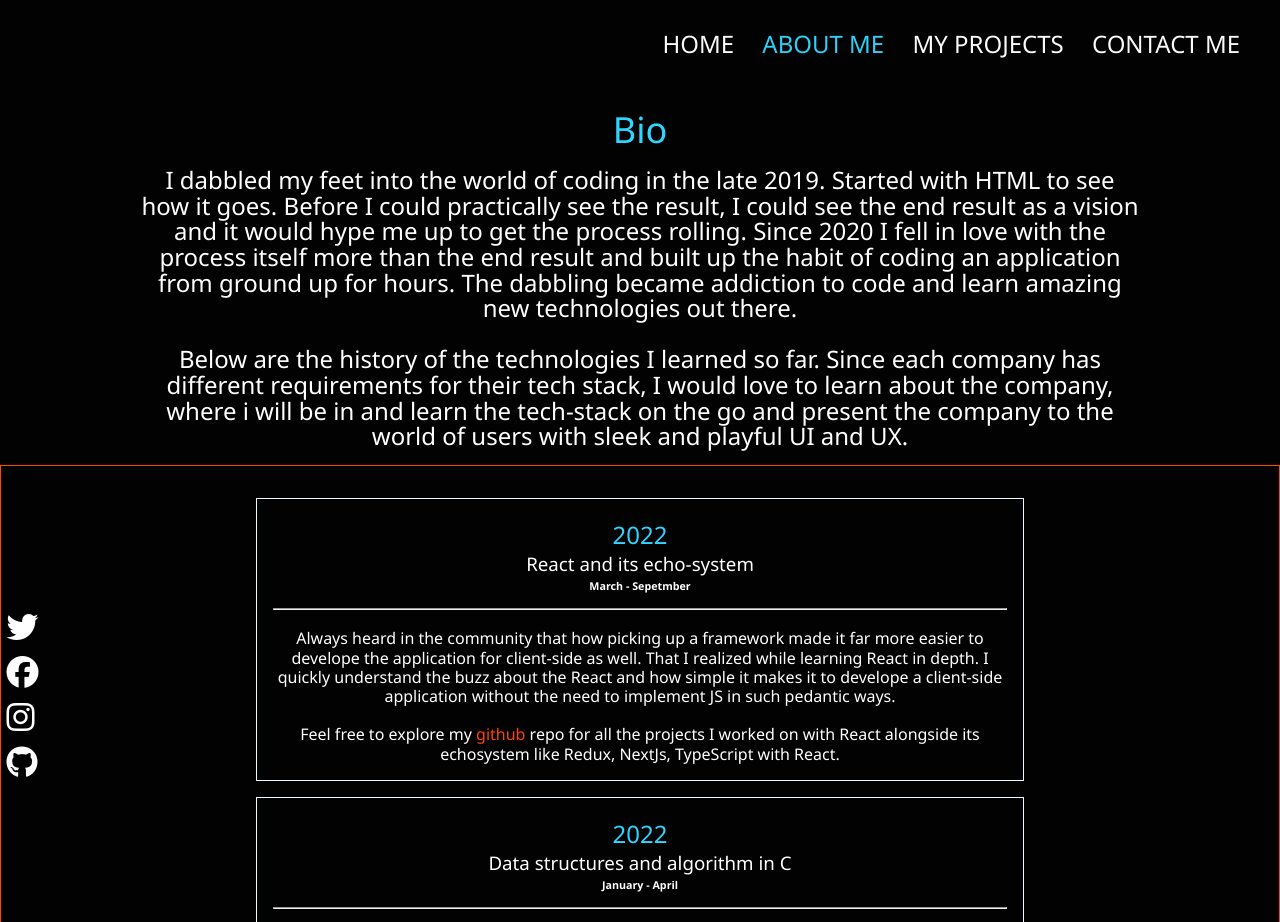
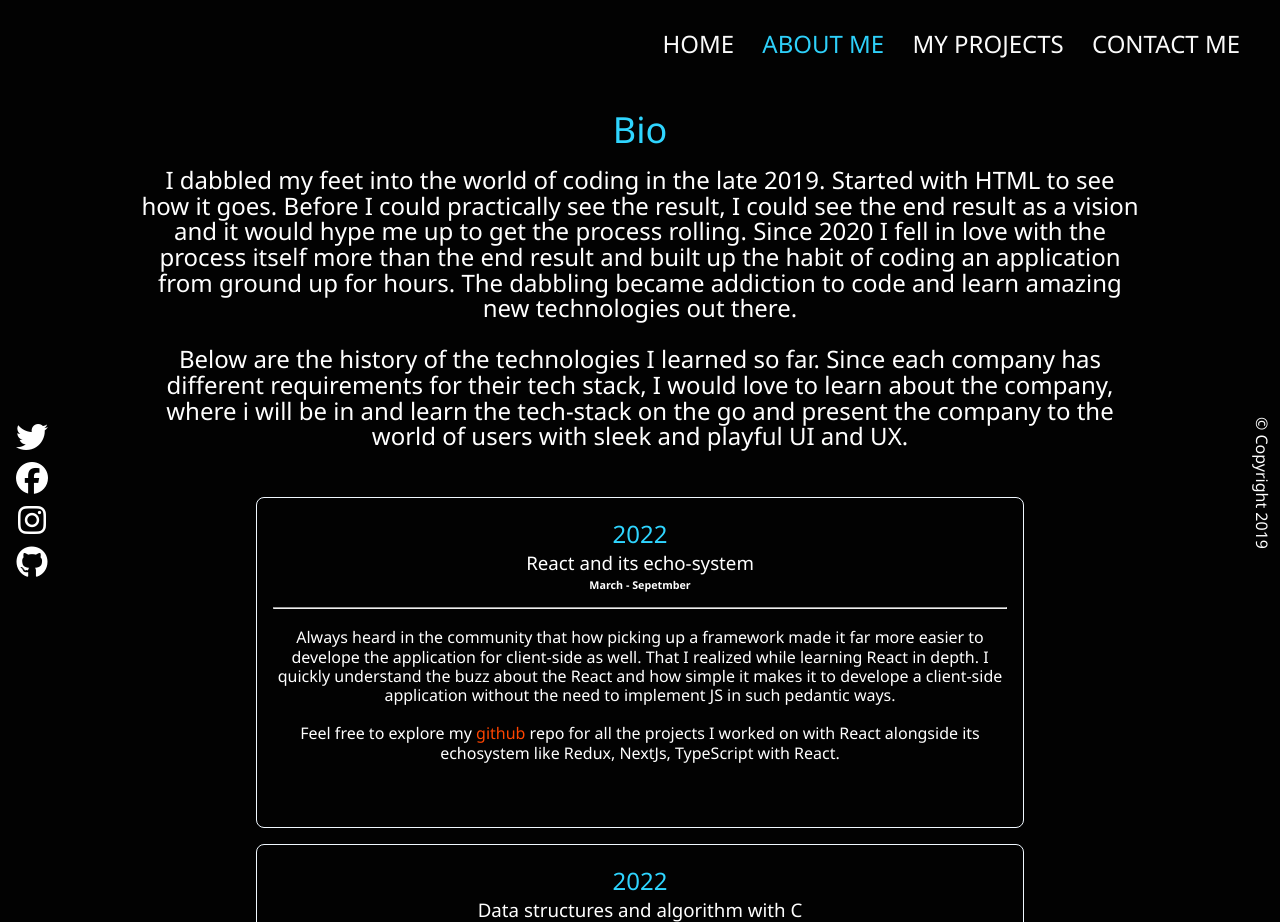
Before and after one commit to NafiurSiddiqui/Nafi-R--v2, a website built with Parcel: page about.html in a window 1280 px wide. Shown: the top 922 px of the page. Built offline with nearby package versions, Linux system fonts and the light colour scheme.

Commit message:
About me: border radius added to the tech-cards

```diff
--- a/about.html
+++ b/about.html
@@ -74,7 +74,7 @@
 
           <div class="about__work-history__tech-cards__card">
 						<h2 class="text-secondary">2022 </h2>
-						<h3>Data structures and algorithm in C</h3>
+						<h3>Data structures and algorithm with C</h3>
             <h6> January - April </h6>
             <hr>
 						<p>
@@ -156,7 +156,9 @@
 
 				</div>
 			</section>
+		</main>
 
+    <footer>
       <div class="social-icons">
         <a href="#!">
           <i class="fab fa-twitter fa-2x"></i>
@@ -172,8 +174,10 @@
         </a>
       </div>
 
-			<footer>&copy; Copyright 2019</footer>
-		</main>
+      <span class="copyright">
+        &copy; Copyright 2019
+      </span>
+    </footer>
 		<!-- font awesome- kit copied  -->
 		<script src="https://kit.fontawesome.com/6d2ea823d0.js"></script>
 		<script src="js/main.js"></script>
--- a/scss/_about.scss
+++ b/scss/_about.scss
@@ -17,7 +17,7 @@
 	}
 
 	&__work-history {
-		border: 1px solid orangered;
+
 		text-align: center;
 		padding: 1rem;
 		@include flex(center, center, column);
@@ -26,10 +26,10 @@
 			width: 60vw;
 
 			&__card {
-				padding: 1rem;
 				border: 1px solid aliceblue;
 				margin: 1rem 0;
-
+				padding: 1rem 1rem 4rem 1rem;
+				border-radius: 8px;
 				h2,
 				h3 {
 					margin: 0.5rem 0;
@@ -38,64 +38,19 @@
 					margin: 0.3rem 0;
 				}
 
-        hr {
-          color: rgba(43, 43, 43, 0.747);
-          margin-top: 1rem;
-        }
+				hr {
+					color: rgba(43, 43, 43, 0.747);
+					margin-top: 1rem;
+				}
 				a {
 					color: orangered;
 				}
 
 				p {
 					line-height: 1.2rem;
-          padding-top: 1.2rem;
+					padding-top: 1.2rem;
 				}
 			}
 		}
 	}
 }
-
-.social-icons {
-	display: flex;
-	flex-direction: column;
-}
-
-// &__bio {
-//   width: 80%;
-//   text-align: center;
-
-//   .text-secondary {
-//     padding-bottom: 1rem;
-//   }
-// }
-
-// .jobs {
-//   width: 60vw;
-//   margin: 2rem auto 0 auto;
-//   display: grid;
-//   grid-template-columns: 1fr;
-//   grid-gap: 2rem;
-
-//   &__job {
-//     background: lighten($primary-color, 10%);
-//     padding: 0.5rem;
-//     border-bottom: 5px solid $secondary-color;
-
-//     h2,
-//     h3 {
-//       margin: 0.5rem 0;
-//     }
-//     h6 {
-//       margin: 0.3rem 0;
-//     }
-//   }
-// }
-
-// .social-icons {
-//   display: flex;
-//   flex-direction: column;
-// }
-
-// footer {
-//   transform: rotate(90deg) translate(-3rem, -5rem);
-// }
--- a/scss/main.scss
+++ b/scss/main.scss
@@ -1,10 +1,10 @@
-@import "config", "home", "menu", "about", "projects", "contact", "responsive";
+@import 'config', 'home', 'menu', 'about', 'projects', 'contact', 'responsive';
 
 body {
 	background: $primary-color;
 	color: set-text-color($primary-color);
 	height: 100vh;
-  font-family: "Segoe UI", Tahoma, Geneva, Verdana, sans-serif;
+	font-family: 'Segoe UI', Tahoma, Geneva, Verdana, sans-serif;
 	line-height: 1;
 }
 
@@ -26,7 +26,6 @@ a {
 header {
 	width: 100%;
 	padding: 3rem;
-
 }
 
 main {
@@ -34,10 +33,7 @@ main {
 	width: 100%;
 
 	.social-icons {
-    position: absolute;
 		bottom: 1rem;
-
-
 
 		a {
 			padding: 0.4rem;
@@ -51,9 +47,25 @@ main {
 }
 
 footer {
+	@include flex(space-between, center, row);
 	font-size: 1rem;
-  right: 1rem;
-  text-align: right;
 	padding: 1rem;
 	color: set-text-color($primary-color);
+	position: fixed;
+	top: 50%;
+	width: 100%;
+	.social-icons {
+		@include flex(center, center, column);
+
+		a {
+			margin: 0.3rem 0;
 		}
+	}
+
+	.copyright {
+		transform: rotate(90deg) translate(-3rem, -5rem);
+		right: 1rem;
+		bottom: -2rem;
+		position: relative;
+	}
+}
```
Also changed, not shown: contact.html (+1 -1 lines), index.html (+5 -1 lines), projects.html (+6 -6 lines), dist/about.html, dist/contact.html, dist/index.html, dist/projects.html, 2 other files. Lines whose indentation alone changed are shown as unchanged.
